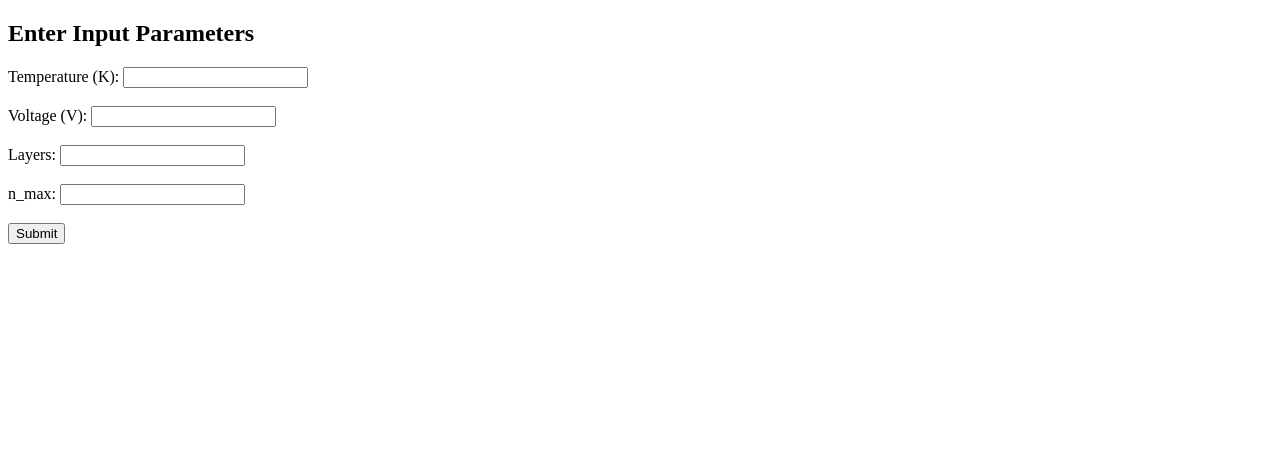
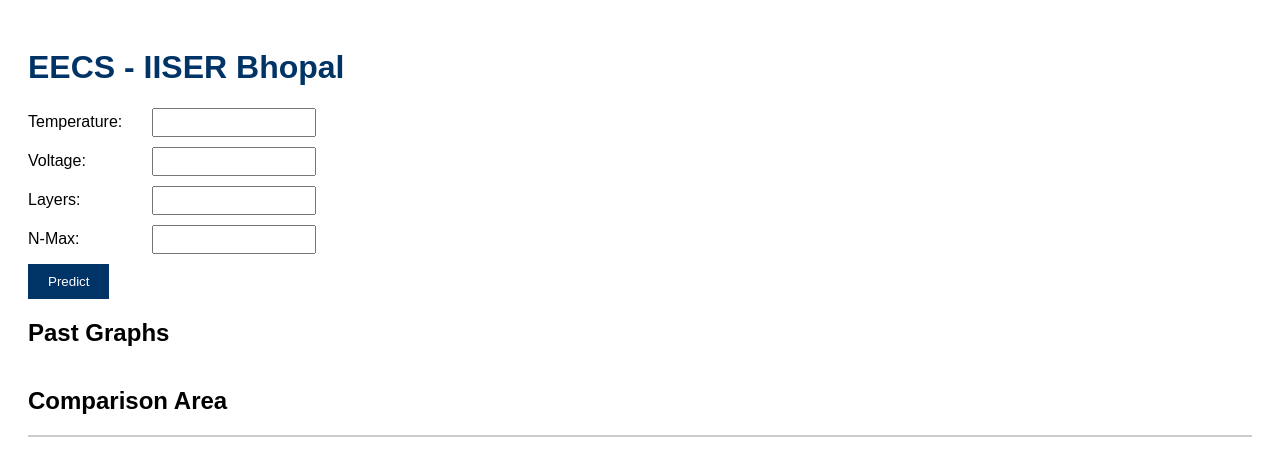
Before and after one commit to RamavathVenkateshNaik/GUI, a Flask app: page / in a window 1280 px wide. Shown: the top 476 px of the page. Run offline with Flask 3, Linux system fonts and the light colour scheme; parts of the project's set-up code (start-up, migrations or seed data) failed here and were passed over.

Commit message:
Update index.html

```diff
--- a/Templates/index.html
+++ b/Templates/index.html
@@ -1,26 +1,160 @@
 <!DOCTYPE html>
 <html lang="en">
 <head>
-    <meta charset="UTF-8" />
-    <title>Transistor GPR Prediction</title>
+    <meta charset="UTF-8">
+    <meta name="viewport" content="width=device-width, initial-scale=1.0">
+    <title>Charge Prediction</title>
+    <style>
+        body {
+            font-family: Arial, sans-serif;
+            background-color: #ffffff;
+            padding: 20px;
+        }
+        h1 {
+            color: #003366;
+        }
+        label {
+            display: inline-block;
+            width: 120px;
+        }
+        input[type="number"] {
+            width: 150px;
+            padding: 5px;
+            margin-bottom: 10px;
+        }
+        button {
+            padding: 10px 20px;
+            background-color: #003366;
+            color: white;
+            border: none;
+            cursor: pointer;
+        }
+        button:hover {
+            background-color: #005599;
+        }
+        .form-container {
+            margin-bottom: 20px;
+        }
+        .plot {
+            margin-top: 20px;
+            max-width: 100%;
+            height: auto;
+        }
+        .past-graphs {
+            display: flex;
+            flex-wrap: wrap;
+            gap: 10px;
+        }
+        .past-graphs img {
+            width: 150px;
+            height: auto;
+            cursor: pointer;
+            border: 1px solid #ccc;
+        }
+        .comparison-area {
+            display: flex;
+            flex-wrap: wrap;
+            gap: 10px;
+            margin-top: 20px;
+            border-top: 2px solid #ccc;
+            padding-top: 10px;
+        }
+        .image-box {
+            position: relative;
+            resize: both;
+            overflow: auto;
+            border: 1px solid #aaa;
+            background: white;
+            padding: 5px;
+        }
+        .image-box img {
+            max-width: 100%;
+            height: auto;
+            display: block;
+        }
+        .close-btn {
+            position: absolute;
+            top: 5px;
+            right: 5px;
+            background: red;
+            color: white;
+            border: none;
+            border-radius: 50%;
+            width: 20px;
+            height: 20px;
+            cursor: pointer;
+            font-size: 14px;
+            line-height: 16px;
+            text-align: center;
+        }
+    </style>
 </head>
 <body>
-    <h2>Enter Input Parameters</h2>
-    <form method="POST" action="/">
-        <label>Temperature (K): <input type="number" name="temperature" required step="any"></label><br><br>
-        <label>Voltage (V): <input type="number" name="voltage" required step="any"></label><br><br>
-        <label>Layers: <input type="number" name="layers" required></label><br><br>
-        <label>n_max: <input type="number" name="nmax" required step="any"></label><br><br>
-        <button type="submit">Submit</button>
-    </form>
+    <h1>EECS - IISER Bhopal</h1>
 
-    {% if thickness %}
-        <h3>Calculated Thickness: {{ thickness }} meters</h3>
+    <div class="form-container">
+        <form method="post">
+            <div>
+                <label for="temperature">Temperature:</label>
+                <input type="number" name="temperature" step="any" value="{{ temperature }}" required>
+            </div>
+            <div>
+                <label for="voltage">Voltage:</label>
+                <input type="number" name="voltage" step="any" value="{{ voltage }}" required>
+            </div>
+            <div>
+                <label for="layers">Layers:</label>
+                <input type="number" name="layers" value="{{ layers }}" required>
+            </div>
+            <div>
+                <label for="nmax">N-Max:</label>
+                <input type="number" name="nmax" step="any" value="{{ nmax }}" required>
+            </div>
+            <button type="submit">Predict</button>
+        </form>
+    </div>
+
+    {% if thickness is not none %}
+        <p><strong>Calculated Thickness:</strong> {{ thickness }} m</p>
     {% endif %}
 
     {% if plot_url %}
-        <h3>Prediction Graph</h3>
-        <img src="{{ plot_url }}" alt="Graph of Prediction" />
+        <img src="{{ plot_url }}" class="plot" alt="Prediction Plot">
     {% endif %}
+
+    <h2>Past Graphs</h2>
+    <div class="past-graphs">
+        {% for item in history %}
+            <img src="{{ item.plot_image }}" alt="Past Graph" onclick="addToComparison(this.src)">
+        {% endfor %}
+    </div>
+
+    <h2>Comparison Area</h2>
+    <div id="comparisonArea" class="comparison-area"></div>
+
+    <script>
+        function addToComparison(src) {
+            const comparisonArea = document.getElementById('comparisonArea');
+
+            // Create container
+            const box = document.createElement('div');
+            box.className = 'image-box';
+
+            // Create close button
+            const closeBtn = document.createElement('button');
+            closeBtn.className = 'close-btn';
+            closeBtn.innerHTML = '×';
+            closeBtn.onclick = () => comparisonArea.removeChild(box);
+
+            // Create image
+            const img = document.createElement('img');
+            img.src = src;
+
+            // Append
+            box.appendChild(closeBtn);
+            box.appendChild(img);
+            comparisonArea.appendChild(box);
+        }
+    </script>
 </body>
 </html>
```
